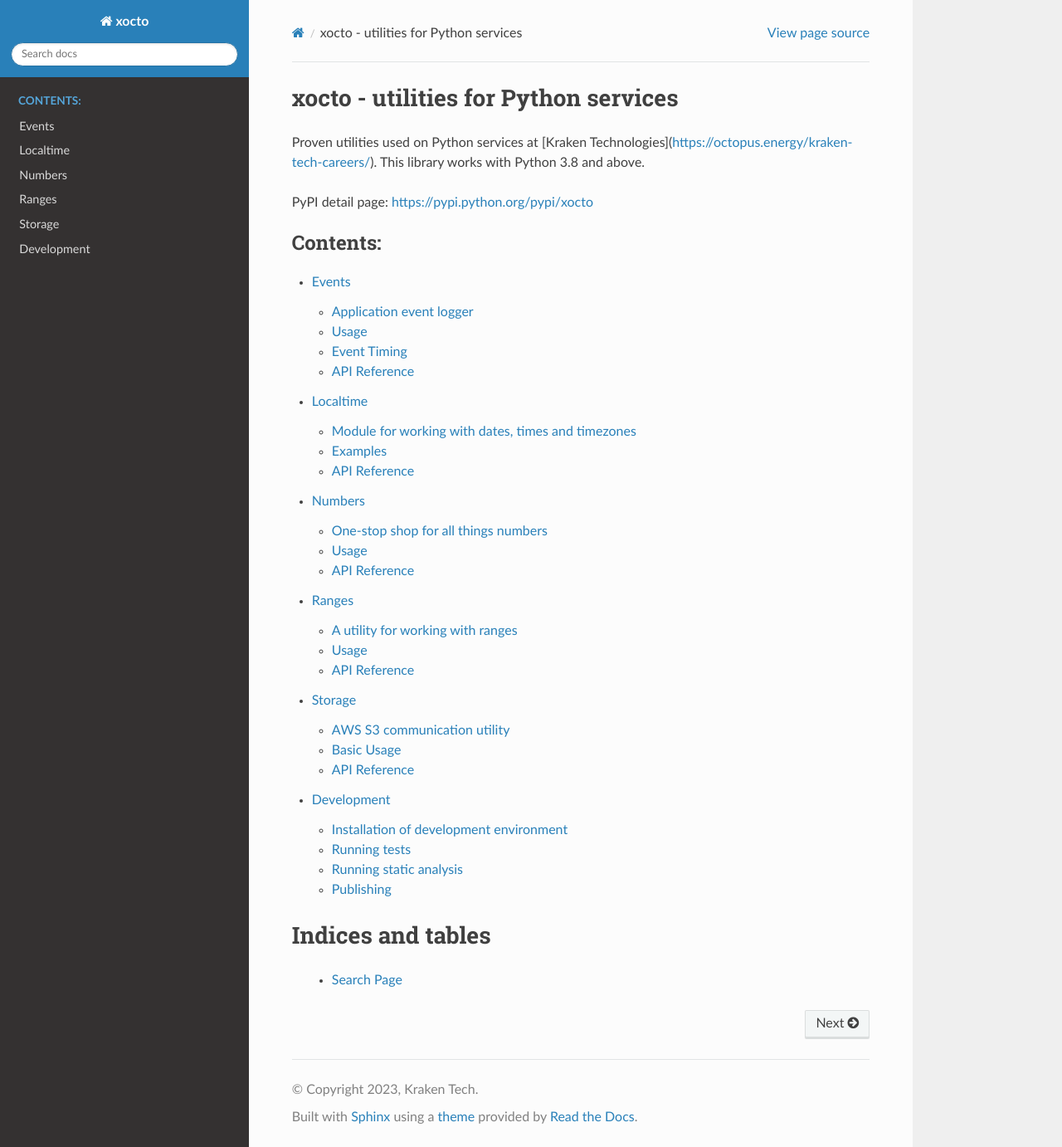
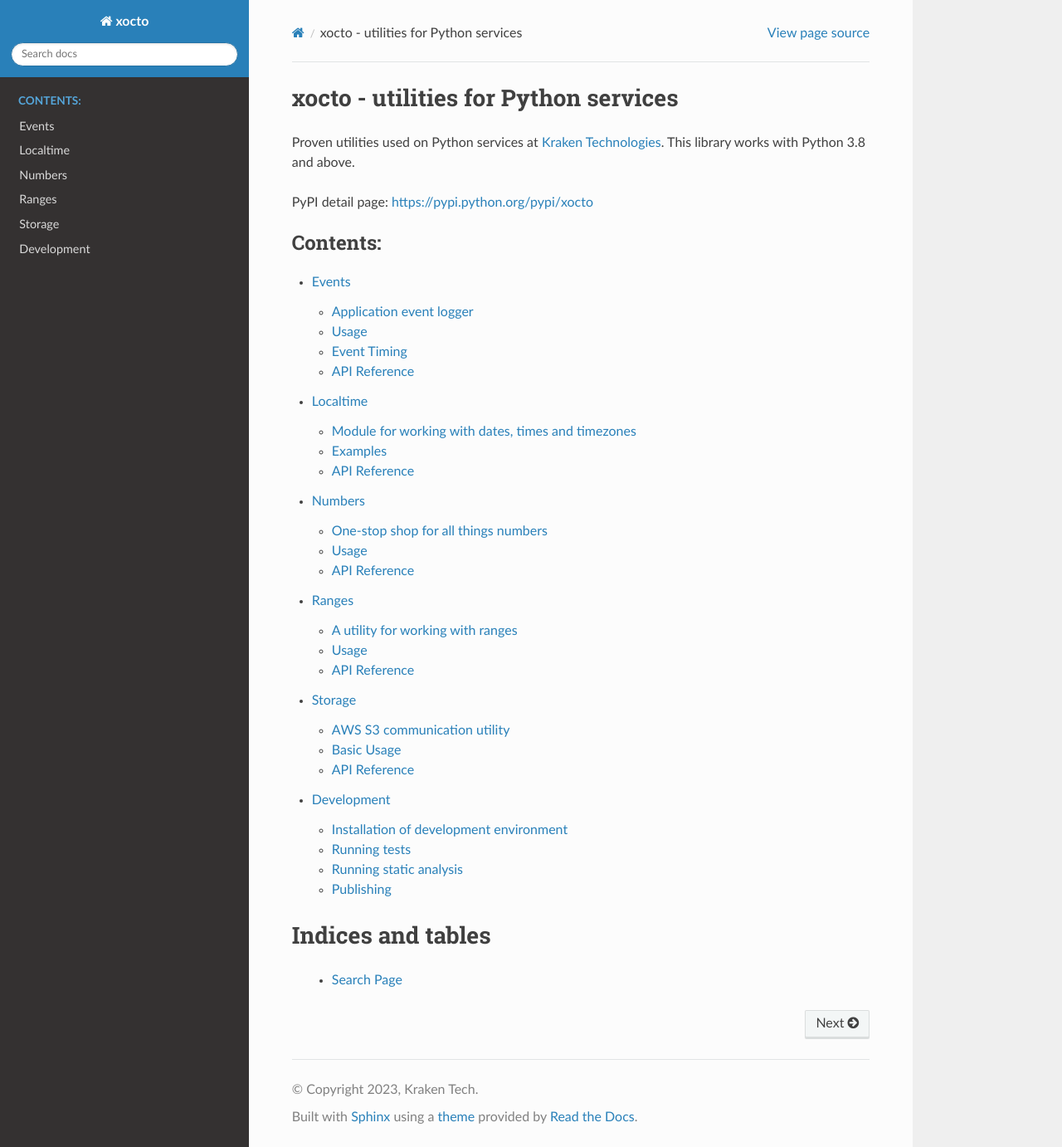
Before and after one commit to octoenergy/xocto, a Sphinx documentation site: the page built from docs/index.rst, in a window 1280 px wide and 1382 px high. Shown: the whole window at 83% size. Built offline with Sphinx 7.4.7 and the Read the Docs theme 2.0.0, drawn with Linux system fonts in a browser that asks for light colours.

Commit message:
Link to KTL careers fix

```diff
--- a/docs/index.rst
+++ b/docs/index.rst
@@ -6,7 +6,7 @@
 xocto - utilities for Python services
 =====================================
 
-Proven utilities used on Python services at [Kraken Technologies](https://octopus.energy/kraken-tech-careers/). This library works with Python 3.8 and above.
+Proven utilities used on Python services at `Kraken Technologies <https://octopus.energy/kraken-tech-careers/>`_. This library works with Python 3.8 and above.
 
 PyPI detail page: https://pypi.python.org/pypi/xocto
 
```
